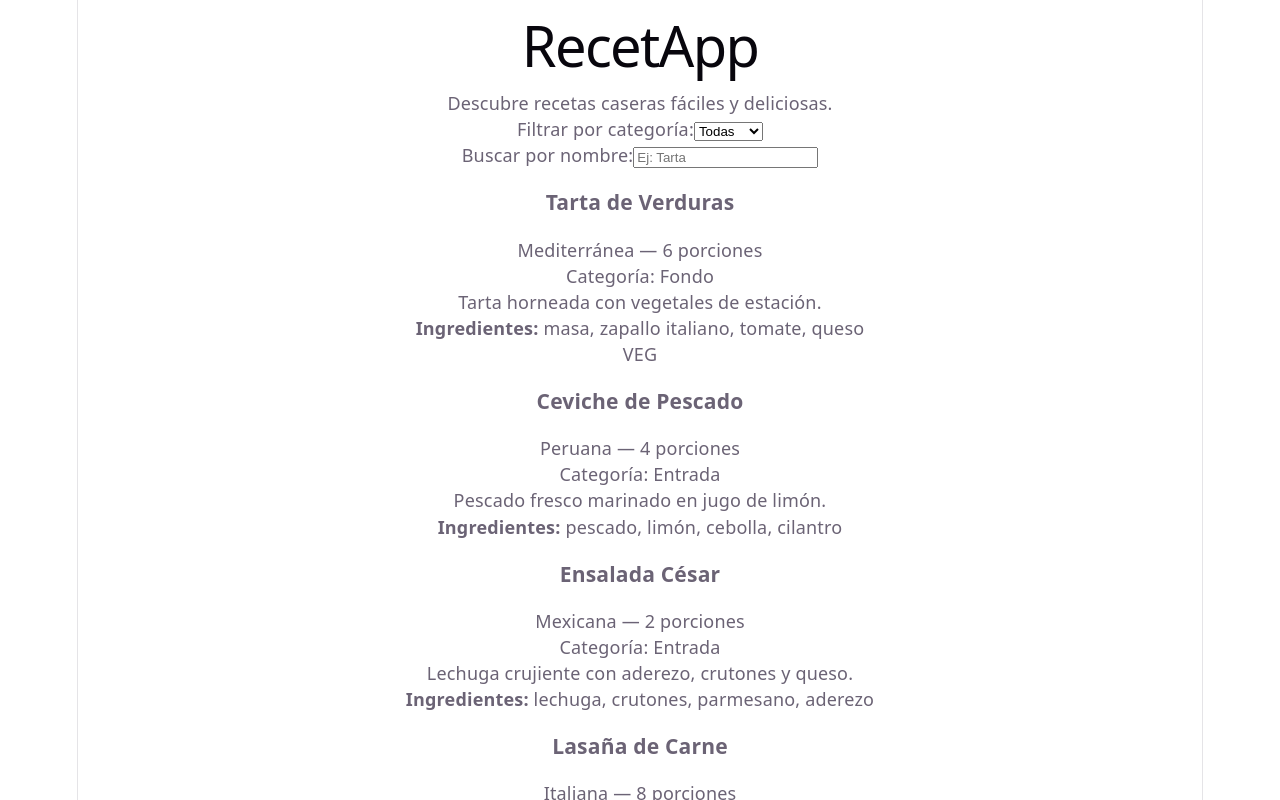
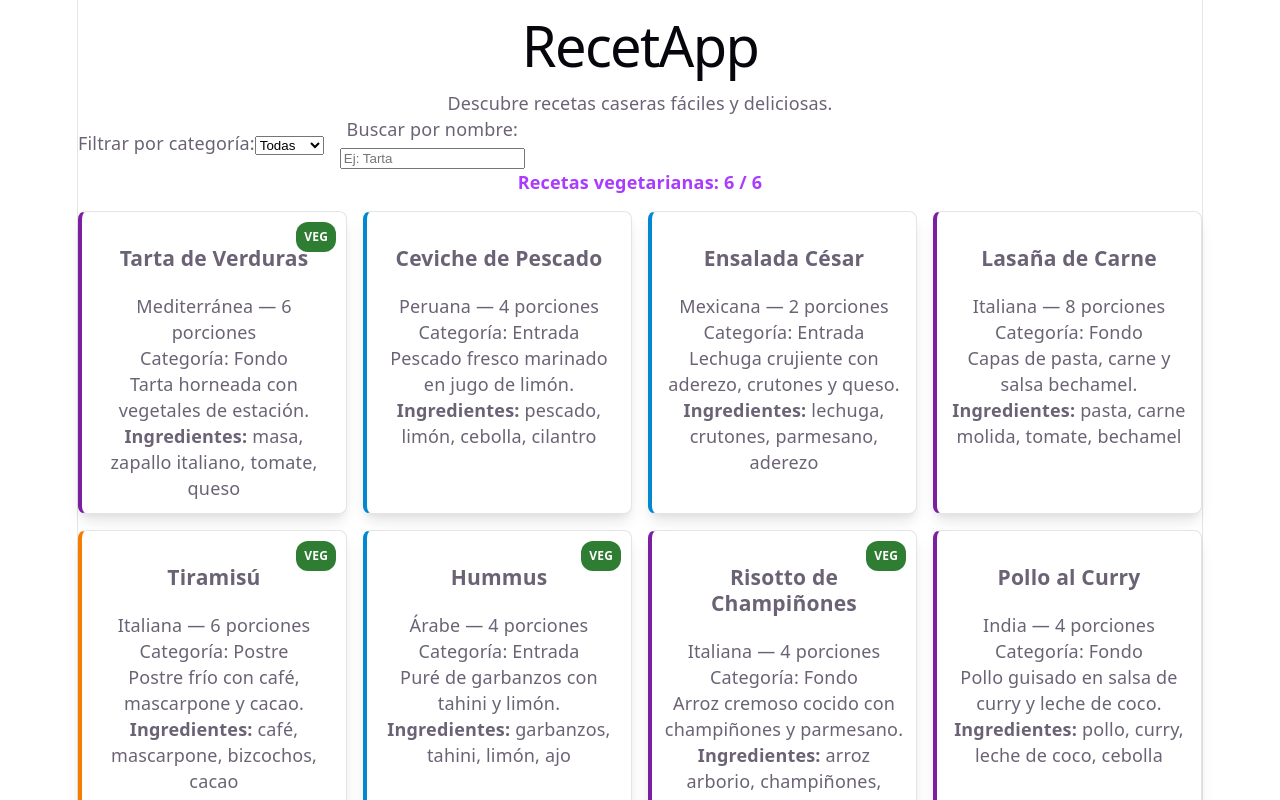
Before and after one commit to crimaxi/bonus-track-prueba-3, a React (Vite) app in the folder recetapp-react/: page / in a window 1280 px wide. Shown: the top 800 px of the page. Built offline with nearby package versions, Linux system fonts and the light colour scheme.

Commit message:
Fase 5: destacar las recetas vegetarianas

```diff
--- a/recetapp-react/src/App.css
+++ b/recetapp-react/src/App.css
@@ -182,3 +182,40 @@
     border-right-color: var(--border);
   }
 }
+
+/* Estilos para la lista y tarjetas de recetas */
+.lista-recetas {
+  display: grid;
+  grid-template-columns: repeat(auto-fit, minmax(240px, 1fr));
+  gap: 16px;
+  margin-top: 16px;
+}
+
+.receta-card {
+  padding: 12px;
+  border: 1px solid var(--border);
+  border-radius: 8px;
+  background: var(--card-bg, #fff);
+  box-shadow: var(--shadow, none);
+  position: relative;
+}
+
+.receta-card .etiqueta-veg {
+  position: absolute;
+  top: 10px;
+  right: 10px;
+  background: #2e7d32;
+  color: white;
+  padding: 2px 8px;
+  border-radius: 12px;
+  font-size: 12px;
+  font-weight: 600;
+}
+
+.categoria-entrada { border-left: 4px solid #0288d1; }
+.categoria-fondo  { border-left: 4px solid #7b1fa2; }
+.categoria-postre { border-left: 4px solid #f57c00; }
+
+.controles { display:flex; gap:16px; align-items:center; flex-wrap:wrap; }
+.filtro-busqueda { display:flex; flex-direction:column; gap:6px; }
+.contador-veg { font-weight:600; color:var(--accent, #444); }
--- a/recetapp-react/src/App.jsx
+++ b/recetapp-react/src/App.jsx
@@ -24,6 +24,9 @@ function App() {
     })
   }, [categoria, busqueda])
 
+  const totalVegetarianas = useMemo(() => recetas.filter(r => r.esVegetariana).length, [recetas])
+  const vegetarianasVisibles = recetasFiltradas.filter(r => r.esVegetariana).length
+
   return (
     <main className="app-container">
       <header className="app-header">
@@ -47,6 +50,10 @@ function App() {
         </div>
       </div>
 
+      <div className="estado-recetas">
+        <div className="contador-veg">Recetas vegetarianas: {vegetarianasVisibles} / {totalVegetarianas}</div>
+      </div>
+
       <ListaRecetas recetas={recetasFiltradas} />
     </main>
   )
```
Also changed, not shown: recetapp-react/ia.txt.
